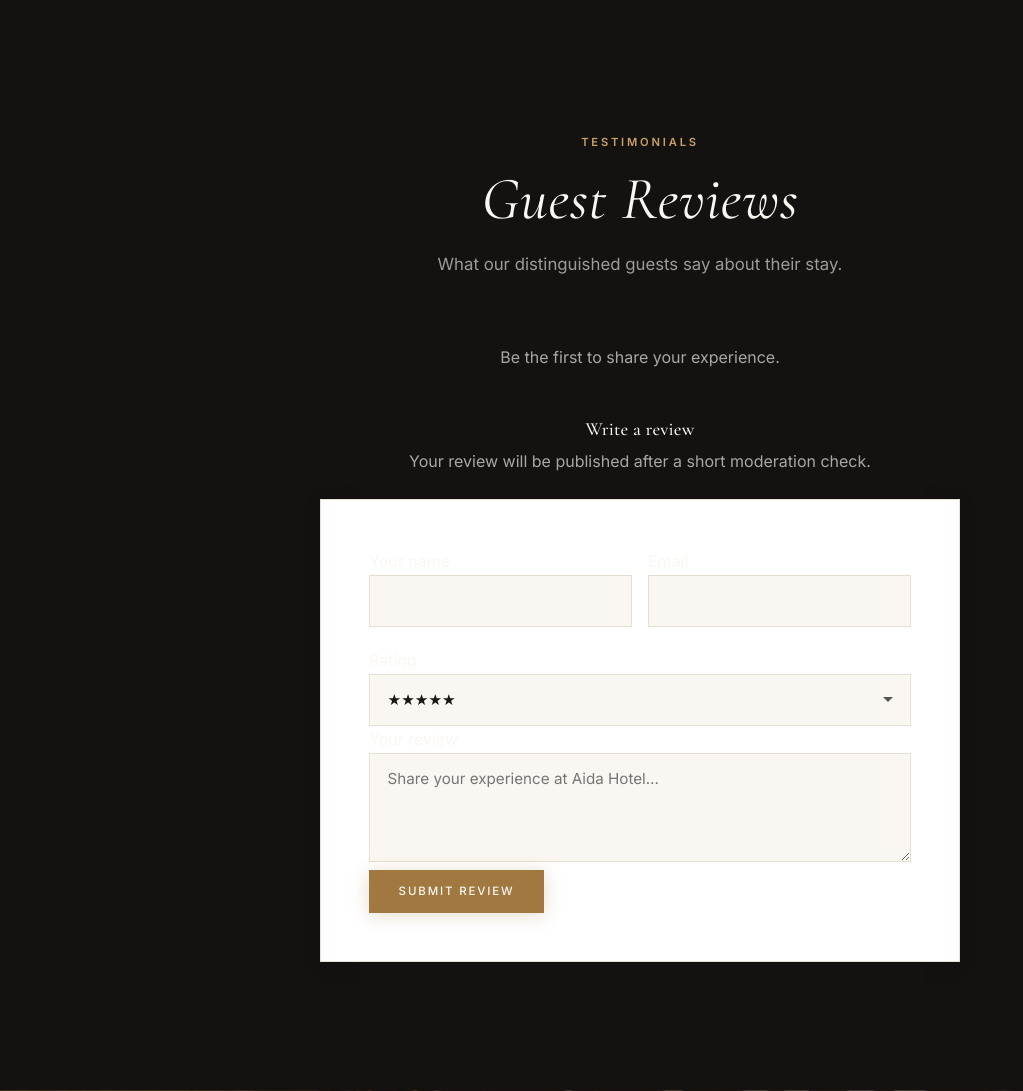
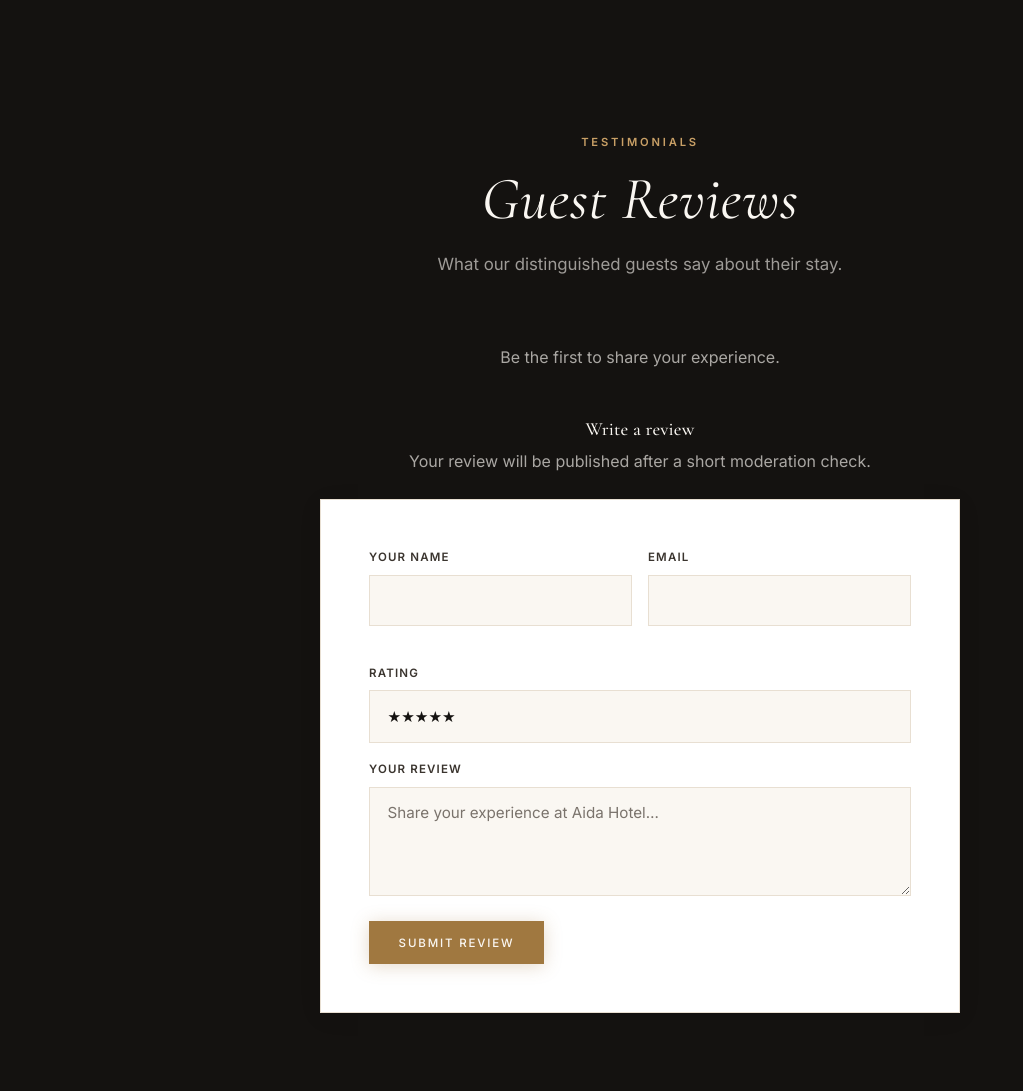
Before and after one commit to Mirzohid2001/aida-hotel, a Django app: page / in a window 1280 px wide. Shown: the part 1729-2820 px from the top of the page, without its empty margins (0-1023 px from the left). Run offline with Django 5.2, Linux system fonts and the light colour scheme; data comes from the database, SQL or seed files in the repository; data that the repository does not hold is empty.

Commit message:
Fix review form label contrast on dark section.
Co-authored-by: Cursor <cursoragent@cursor.com>

```diff
--- a/static/css/main.css
+++ b/static/css/main.css
@@ -1325,6 +1325,39 @@ body.has-promo-banner .site-header { top: 44px; }
   gap: 1rem;
 }
 
+.review-form label {
+  display: block;
+  margin-bottom: 1.1rem;
+  color: var(--black);
+}
+
+.review-form label > span {
+  display: block;
+  font-size: 0.72rem;
+  letter-spacing: 0.1em;
+  text-transform: uppercase;
+  font-weight: 600;
+  color: #3a342e;
+  margin-bottom: 0.45rem;
+}
+
+.review-form .form-control {
+  color: var(--black);
+  background: var(--ivory);
+}
+
+.review-form .form-control::placeholder {
+  color: #7a736c;
+  opacity: 1;
+}
+
+.review-form .errorlist,
+.review-form .form-errors {
+  color: #8b1e1e;
+  font-size: 0.85rem;
+  margin: 0.35rem 0 0;
+}
+
 @media (max-width: 640px) {
   .review-form .form-row--2 {
     grid-template-columns: 1fr;
```
